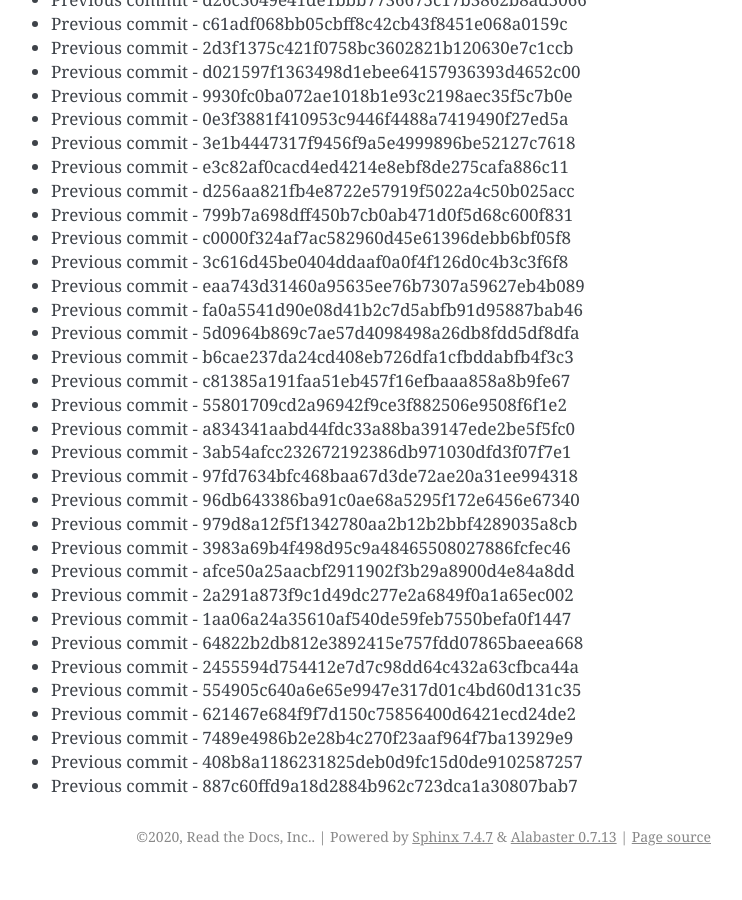
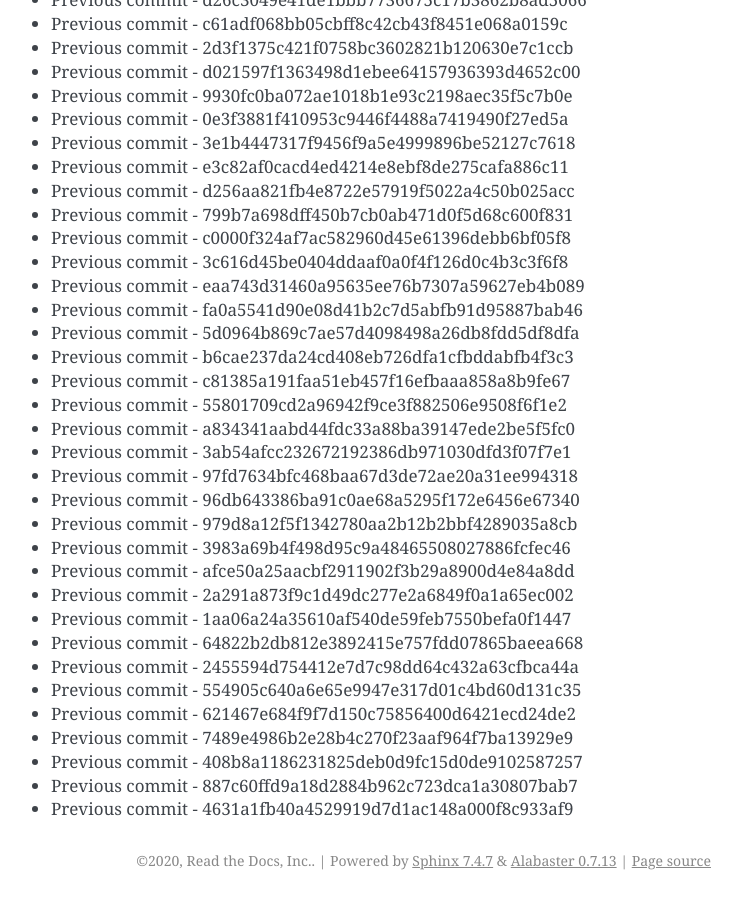
Before and after one commit to readthedocs/rtd-git-stresstest, a Sphinx documentation site: the page built from docs/updates.rst, in a window 1280 px wide and 900 px high, scrolled down 52461 px. Shown: the whole window, without its empty margins (399-1141 px from the left). Built offline with Sphinx 7.4.7, drawn with Linux system fonts in a browser that asks for light colours; before the commit the page ends 53337 px from its top, so only the background shows below that.

Commit message:
Generating commit from previous: 4631a1fb40a4529919d7d1ac148a000f8c933af9

```diff
--- a/docs/updates.rst
+++ b/docs/updates.rst
@@ -2236,3 +2236,4 @@ It can be tested for any performance characteristics.
 * Previous commit - 7489e4986b2e28b4c270f23aaf964f7ba13929e9
 * Previous commit - 408b8a1186231825deb0d9fc15d0de9102587257
 * Previous commit - 887c60ffd9a18d2884b962c723dca1a30807bab7
+* Previous commit - 4631a1fb40a4529919d7d1ac148a000f8c933af9
```
